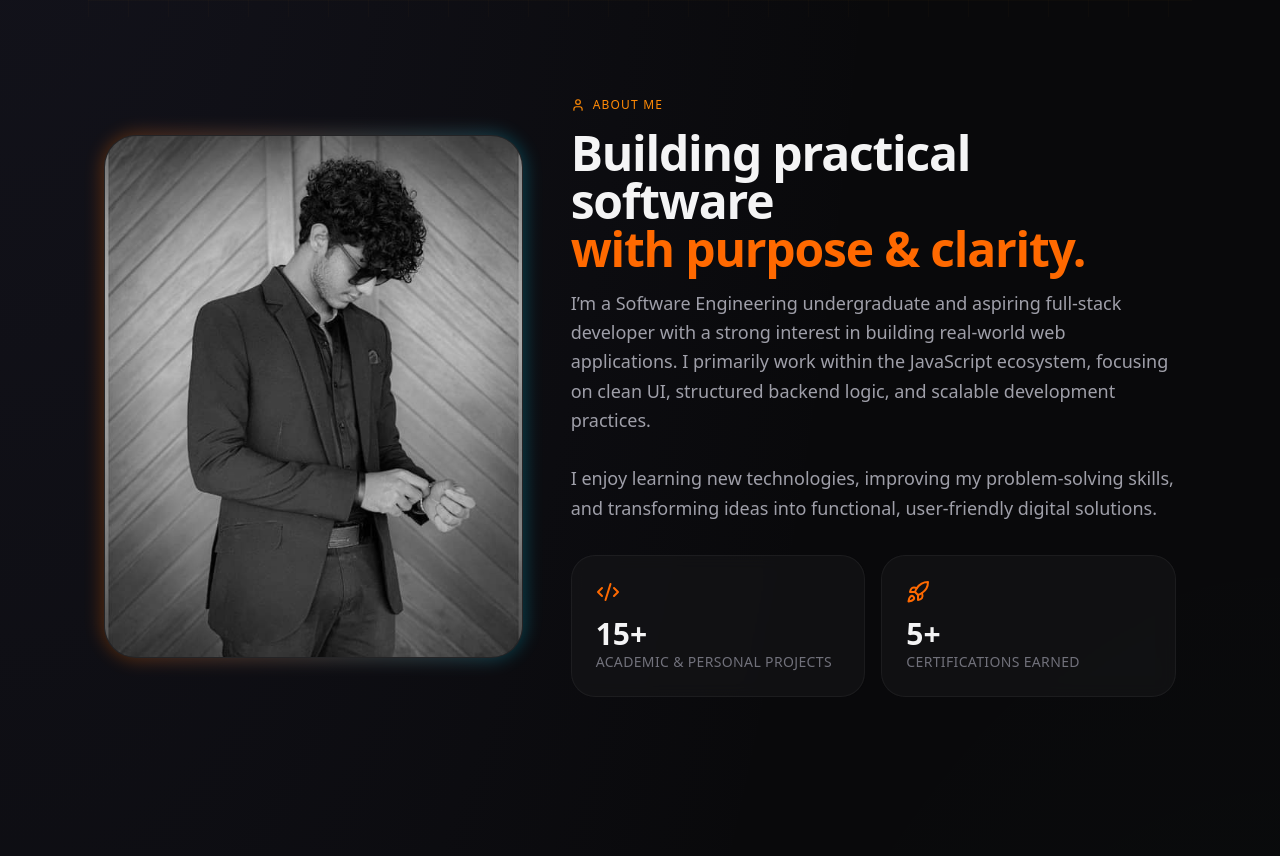
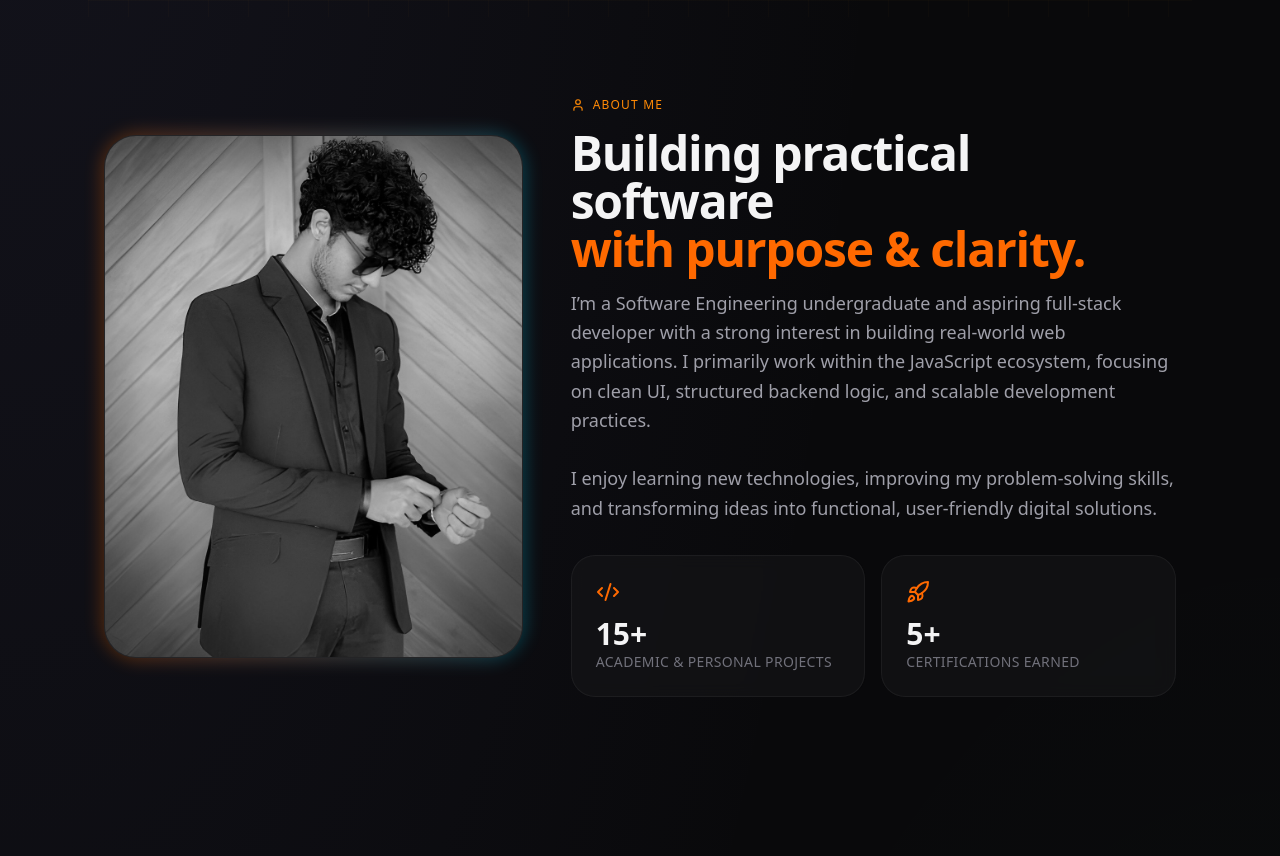
Before and after one commit to SandeepaChathumina/MyPortfolio, a Next.js app in the folder my-portfolio/: page / in a window 1280 px wide. Shown: the part 640-1496 px from the top of the page. Built offline with nearby package versions, Linux system fonts and the light colour scheme.

Commit message:
update profile

```diff
--- a/my-portfolio/src/app/components/About.tsx
+++ b/my-portfolio/src/app/components/About.tsx
@@ -18,7 +18,7 @@ export default function About() {
           <div className="absolute -inset-1 bg-linear-to-r from-orange-500 to-cyan-500 rounded-[2.5rem] blur opacity-25 group-hover:opacity-40 transition duration-1000" />
           <div className="relative overflow-hidden rounded-4xl aspect-4/5 border border-white/5 bg-zinc-900">
             <Image
-              src="/my3.jpg"
+              src="/mypic.png"
               alt="Sandeepa - Software Engineering Undergraduate"
               fill
               className="object-cover grayscale hover:grayscale-0 transition duration-700 scale-105 hover:scale-100"
```
Also changed, not shown: my-portfolio/public/my3.jpg (deleted), my-portfolio/public/mypic.png (added).
